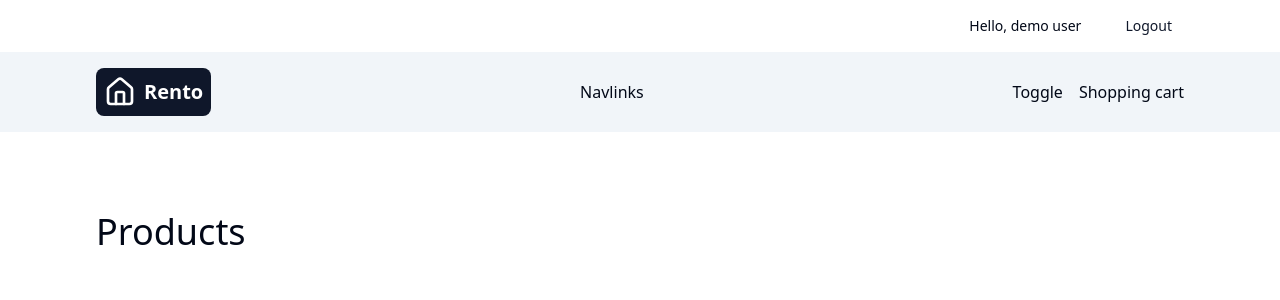
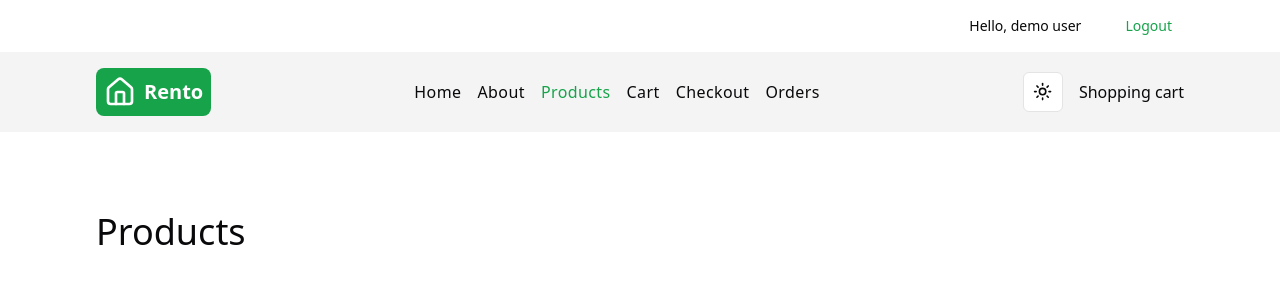
Before and after one commit to Omar-Alme/rentals-react, a React (Vite) app in the folder rento/: page /products in a window 1280 px wide. Shown: the top 300 px of the page. Built offline with nearby package versions, Linux system fonts and the light colour scheme.

Commit message:
add theme functionality, light/dark mode

```diff
--- a/rento/src/components/NavLinks.tsx
+++ b/rento/src/components/NavLinks.tsx
@@ -1,10 +1,25 @@
+import { links } from '@/utils';
+import { NavLink } from 'react-router-dom';
 
 function NavLinks() {
   return (
-    <div>
-      Navlinks
+    <div className='hidden lg:flex justify-center items-center gap-x-4'>
+      {links.map((link) => {
+        return (
+          <NavLink
+            to={link.href}
+            className={({ isActive }) => {
+              return `capitalize font-light tracking-wide ${
+                isActive ? 'text-primary' : ''
+              }`;
+            }}
+            key={link.label}
+          >
+            {link.label}
+          </NavLink>
+        );
+      })}
     </div>
-  )
+  );
 }
-
-export default NavLinks
+export default NavLinks;
--- a/rento/src/components/ToggleMode.tsx
+++ b/rento/src/components/ToggleMode.tsx
@@ -1,10 +1,41 @@
+import { Moon, Sun } from 'lucide-react';
+import { useAppDispatch } from '@/hooks';
+import { Button } from '@/components/ui/button';
+import {
+  DropdownMenu,
+  DropdownMenuContent,
+  DropdownMenuItem,
+  DropdownMenuTrigger,
+} from '@/components/ui/dropdown-menu';
+import { setTheme } from '@/features/theme/themeSlice';
+
 
 function ToggleMode() {
+
+  const dispatch = useAppDispatch();
+
   return (
-    <div>
-      Toggle
-    </div>
-  )
+    <DropdownMenu>
+      <DropdownMenuTrigger asChild>
+        <Button variant='outline' size='icon'>
+          <Sun className='h-[1.2rem] w-[1.2rem] rotate-0 scale-100 transition-all dark:-rotate-90 dark:scale-0' />
+          <Moon className='absolute h-[1.2rem] w-[1.2rem] rotate-90 scale-0 transition-all dark:rotate-0 dark:scale-100' />
+          <span className='sr-only'>Toggle theme</span>
+        </Button>
+      </DropdownMenuTrigger>
+      <DropdownMenuContent align='end'>
+        <DropdownMenuItem onClick={() => dispatch(setTheme('light'))}>
+          Light
+        </DropdownMenuItem>
+        <DropdownMenuItem onClick={() => dispatch(setTheme('dark'))}>
+          Dark
+        </DropdownMenuItem>
+        <DropdownMenuItem onClick={() => dispatch(setTheme('system'))}>
+          System
+        </DropdownMenuItem>
+      </DropdownMenuContent>
+  </DropdownMenu>
+);
 }
 
 export default ToggleMode
--- a/rento/src/features/theme/themeSlice.ts
+++ b/rento/src/features/theme/themeSlice.ts
@@ -1,12 +1,34 @@
-import { createSlice } from '@reduxjs/toolkit';
+import { applyTheme } from '@/utils';
+import { PayloadAction, createSlice } from '@reduxjs/toolkit';
 
-const initialState = {
-  name: 'theme slice',
+export type Theme = 'dark' | 'light' | 'system'
+
+
+type ThemState = {
+  theme: Theme;
+};
+
+const initializeTheme = ():Theme =>{
+  const theme = localStorage.getItem('theme') as Theme || 'system'
+  applyTheme(theme)
+  return theme;
+}
+
+const initialState:ThemState = {
+  theme: initializeTheme(),
 };
 const themeSlice = createSlice({
   name: 'theme',
   initialState,
-  reducers: {},
+  reducers: {
+    setTheme:(state,action: PayloadAction<Theme>)=>{
+      state.theme = action.payload
+      applyTheme(action.payload)
+      localStorage.setItem('theme', action.payload);
+    }
+  },
 });
 
+export const { setTheme } = themeSlice.actions;
+
 export default themeSlice.reducer;
--- a/rento/src/index.css
+++ b/rento/src/index.css
@@ -2,69 +2,54 @@
   @tailwind components;
   @tailwind utilities;
 
+
 @layer base {
   :root {
     --background: 0 0% 100%;
-      --foreground: 222.2 84% 4.9%;
-
+    --foreground: 240 10% 3.9%;
     --card: 0 0% 100%;
-      --card-foreground: 222.2 84% 4.9%;
-
+    --card-foreground: 240 10% 3.9%;
     --popover: 0 0% 100%;
-      --popover-foreground: 222.2 84% 4.9%;
-
-      --primary: 222.2 47.4% 11.2%;
-      --primary-foreground: 210 40% 98%;
-
-      --secondary: 210 40% 96.1%;
-      --secondary-foreground: 222.2 47.4% 11.2%;
-
-      --muted: 210 40% 96.1%;
-      --muted-foreground: 215.4 16.3% 46.9%;
-
-      --accent: 210 40% 96.1%;
-      --accent-foreground: 222.2 47.4% 11.2%;
-
+    --popover-foreground: 240 10% 3.9%;
+    --primary: 142.1 76.2% 36.3%;
+    --primary-foreground: 355.7 100% 97.3%;
+    --secondary: 240 4.8% 95.9%;
+    --secondary-foreground: 240 5.9% 10%;
+    --muted: 240 4.8% 95.9%;
+    --muted-foreground: 240 3.8% 46.1%;
+    --accent: 240 4.8% 95.9%;
+    --accent-foreground: 240 5.9% 10%;
     --destructive: 0 84.2% 60.2%;
-      --destructive-foreground: 210 40% 98%;
-
-      --border: 214.3 31.8% 91.4%;
-      --input: 214.3 31.8% 91.4%;
-      --ring: 222.2 84% 4.9%;
-
+    --destructive-foreground: 0 0% 98%;
+    --border: 240 5.9% 90%;
+    --input: 240 5.9% 90%;
+    --ring: 142.1 76.2% 36.3%;
     --radius: 0.5rem;
   }
 
   .dark {
-      --background: 222.2 84% 4.9%;
-      --foreground: 210 40% 98%;
-
-      --card: 222.2 84% 4.9%;
-      --card-foreground: 210 40% 98%;
-
-      --popover: 222.2 84% 4.9%;
-      --popover-foreground: 210 40% 98%;
-
-      --primary: 210 40% 98%;
-      --primary-foreground: 222.2 47.4% 11.2%;
-
-      --secondary: 217.2 32.6% 17.5%;
-      --secondary-foreground: 210 40% 98%;
-
-      --muted: 217.2 32.6% 17.5%;
-      --muted-foreground: 215 20.2% 65.1%;
-
-      --accent: 217.2 32.6% 17.5%;
-      --accent-foreground: 210 40% 98%;
-
+    --background: 20 14.3% 4.1%;
+    --foreground: 0 0% 95%;
+    --card: 24 9.8% 10%;
+    --card-foreground: 0 0% 95%;
+    --popover: 0 0% 9%;
+    --popover-foreground: 0 0% 95%;
+    --primary: 142.1 70.6% 45.3%;
+    --primary-foreground: 144.9 80.4% 10%;
+    --secondary: 240 3.7% 15.9%;
+    --secondary-foreground: 0 0% 98%;
+    --muted: 0 0% 15%;
+    --muted-foreground: 240 5% 64.9%;
+    --accent: 12 6.5% 15.1%;
+    --accent-foreground: 0 0% 98%;
     --destructive: 0 62.8% 30.6%;
-      --destructive-foreground: 210 40% 98%;
-
-      --border: 217.2 32.6% 17.5%;
-      --input: 217.2 32.6% 17.5%;
-      --ring: 212.7 26.8% 83.9%;
+    --destructive-foreground: 0 85.7% 97.3%;
+    --border: 240 3.7% 15.9%;
+    --input: 240 3.7% 15.9%;
+    --ring: 142.4 71.8% 29.2%;
   }
 }
+
 
   @layer components {
     .align-element {
--- /dev/null
+++ b/rento/src/utils/applyTheme.ts
@@ -0,0 +1,16 @@
+import { Theme } from "@/features/theme/themeSlice";
+
+
+export function applyTheme(theme: Theme){
+    const root = window.document.documentElement;
+    root.classList.remove('light', 'dark');
+
+    if (theme === 'system'){
+        const systemTheme = window.matchMedia('(prefers-color-scheme:dark)').matches
+            ? 'dark'
+            : 'light';
+        root.classList.add(systemTheme);
+        return;
+    }
+    root.classList.add(theme);
+}
--- a/rento/src/utils/index.ts
+++ b/rento/src/utils/index.ts
@@ -1 +1,2 @@
 export * from './links';
+export * from './applyTheme';
```
Lines whose indentation alone changed are shown as unchanged.
